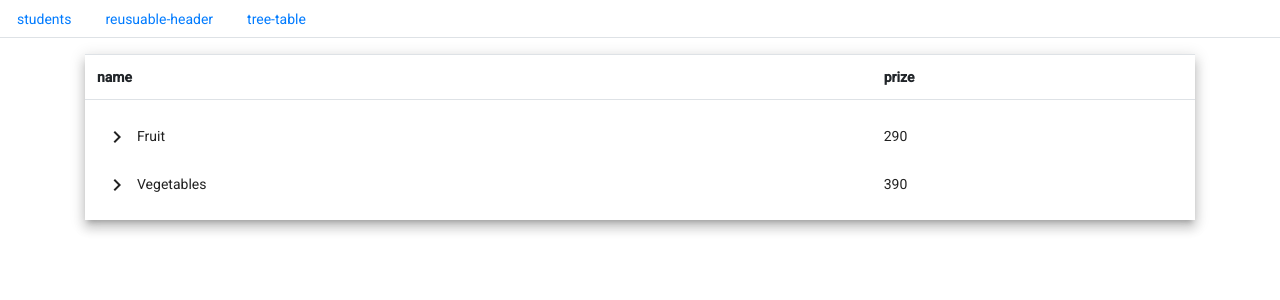
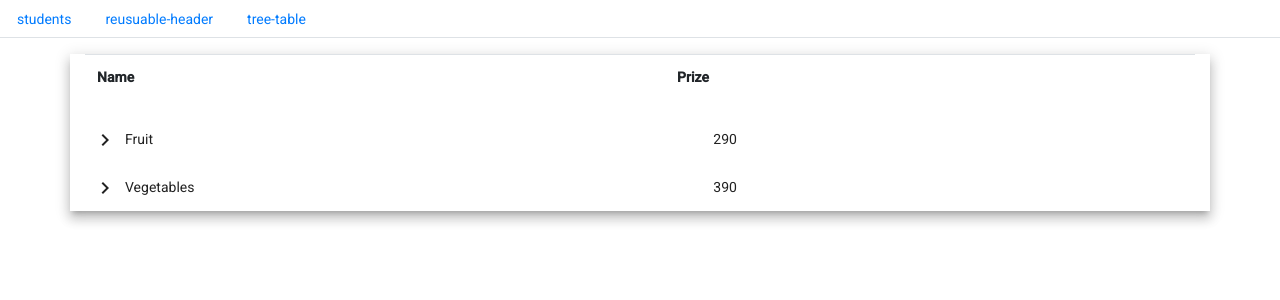
Before and after one commit to prajaktaAngre/studentForm, an Angular app: page /tree in a window 1280 px wide. Shown: the top 300 px of the page. Built offline with nearby package versions, Linux system fonts and the light colour scheme.

Commit message:
tree-tble

```diff
--- a/package.json
+++ b/package.json
@@ -11,11 +11,11 @@
   "private": true,
   "dependencies": {
     "@angular/animations": "^12.2.5",
-    "@angular/cdk": "^12.2.5",
+    "@angular/cdk": "^12.2.6",
     "@angular/common": "^12.2.5",
     "@angular/compiler": "^12.2.5",
     "@angular/core": "^12.2.5",
-    "@angular/flex-layout": "^12.0.0-beta.34",
+    "@angular/flex-layout": "^12.0.0-beta.35",
     "@angular/forms": "~12.2.0",
     "@angular/material": "^12.2.3",
     "@angular/platform-browser": "~12.2.0",
--- a/src/app/tree-data/tree-data.component.ts
+++ b/src/app/tree-data/tree-data.component.ts
@@ -7,12 +7,12 @@ import { Component, OnInit } from '@angular/core';
 })
 export class TreeDataComponent implements OnInit {
   tableHeaders=[{
-    headerNames :'Fruits names',
-    headerKey:'name'
+    headerNames :' Fruit names',
+    headerKey:' Name'
   },{
 
-    headerPrize:'Fruits prize',
-    headerKey:'prize'
+    headerPrize:'Fruit prize',
+    headerKey:' Prize'
   }]
 
   tableData=[
--- a/src/app/tree-table/tree-table.component.html
+++ b/src/app/tree-table/tree-table.component.html
@@ -1,122 +1,22 @@
-<div class="container mt-3">
+<div class="container mt-3 structure-table">
   <table class="table">
-    <tr>
-      <th>{{treeHeaders[0].headerKey}}</th>
-      <th>{{treeHeaders[1].headerKey}}</th>
+   <tr>
+      <th *ngFor="let i of treeHeaders">{{i.headerKey}}</th>
     </tr>
-    <tr>
-      <td>
-        <mat-tree [dataSource]="dataSource" [treeControl]="treeControl">
-          <mat-tree-node *matTreeNodeDef="let node" matTreeNodePadding>
-            {{node.name}}
-          </mat-tree-node>
-          <mat-tree-node *matTreeNodeDef="let node;when: hasChild" matTreeNodePadding>
-            <button mat-icon-button matTreeNodeToggle [attr.aria-label]="'Toggle ' + node.name ">
-              <mat-icon class="mat-icon-rtl-mirror">
-                {{treeControl.isExpanded(node) ? 'expand_more' : 'chevron_right'}}
-              </mat-icon>
-            </button>
-            {{node.name}}
-          </mat-tree-node>
-        </mat-tree>
-      </td>
-      <td>
-        <mat-tree [dataSource]="dataSource" [treeControl]="treeControl">
-          <mat-tree-node *matTreeNodeDef="let node" matTreeNodePadding>
-          <tr>
-            <td>{{node.prize}}</td>
-          </tr>
-          </mat-tree-node>
-        <mat-tree-node *matTreeNodeDef="let node;when: hasChild" matTreeNodePadding>
-          {{node.prize}}
-        </mat-tree-node>
-      </mat-tree>
-    </td>
-    </tr>
-    <!-- <tr mat-header-row *matHeaderRowDef="displayedColumns"></tr>
-    <tr mat-row *matRowDef="let row; columns: displayedColumns;"></tr> -->
   </table>
-</div>
-<!-- ANOTHERCODE -->
-<!-- <table class="table">
-    <thead>
-      <tr>
-        <th>Fruit  Names </th>
-
-
-      </tr>
-
-    </thead>
-
   <mat-tree [dataSource]="dataSource" [treeControl]="treeControl">
-
-
-
     <mat-tree-node *matTreeNodeDef="let node" matTreeNodePadding>
-
-        <tbody>
-
-          <tr>
-          <td>
-            <button mat-icon-button disabled></button>
-            {{node.name}}
-          </td>
-          <td>{{node.prize}}</td>
-        </tr>
-      </tbody>
-
+      <div fxLayout="row" fxLayoutAlign="space-between" class="flex">{{node.name}}</div>
+      <div fxLayout="row" fxLayoutAlign="space-between">{{node.prize}}</div>
     </mat-tree-node>
-
     <mat-tree-node *matTreeNodeDef="let node;when: hasChild" matTreeNodePadding>
-      <button mat-icon-button matTreeNodeToggle [attr.aria-label]="'Toggle ' + node.name +node.prize">
+      <button mat-icon-button matTreeNodeToggle [attr.aria-label]="'Toggle ' + node.name ">
         <mat-icon class="mat-icon-rtl-mirror">
           {{treeControl.isExpanded(node) ? 'expand_more' : 'chevron_right'}}
         </mat-icon>
       </button>
-      {{node.name}}
+      <div fxLayout="row" fxLayoutAlign="space-between" class="flex">{{node.name}}</div>
+      <div fxLayout="row" fxLayoutAlign="space-between">{{node.prize}}</div>
     </mat-tree-node>
-
   </mat-tree>
-</table> -->
-
-<!-- <div class="container mt-3">
-  <table mat-table [dataSource]="dataSource" class="mat-elevation-z8">
-    <ng-container matColumnDef="name">
-      <th mat-header-cell *matHeaderCellDef> {{treeHeaders[0].headerKey}} </th>
-      <td mat-cell *matCellDef="let element">
-        <mat-tree [dataSource]="dataSource" [treeControl]="treeControl">
-          <mat-tree-node *matTreeNodeDef="let node" matTreeNodePadding>
-            {{node.name}}
-          </mat-tree-node>
-          <mat-tree-node *matTreeNodeDef="let node;when: hasChild" matTreeNodePadding>
-            <button mat-icon-button matTreeNodeToggle [attr.aria-label]="'Toggle ' + node.name ">
-              <mat-icon class="mat-icon-rtl-mirror">
-                {{treeControl.isExpanded(node) ? 'expand_more' : 'chevron_right'}}
-              </mat-icon>
-            </button>
-            {{node.name}}
-          </mat-tree-node>
-        </mat-tree>
-      </td>
-    </ng-container>
-    <ng-container matColumnDef="prize">
-      <th mat-header-cell *matHeaderCellDef> {{treeHeaders[1].headerKey}} </th>
-      <td mat-cell *matCellDef="let element">
-        <mat-tree [dataSource]="dataSource" [treeControl]="treeControl">
-          <mat-tree-node *matTreeNodeDef="let node" matTreeNodePadding>
-            <tr>
-              <td>{{node.prize}}</td>
-            </tr>
-          </mat-tree-node>
-          <mat-tree-node *matTreeNodeDef="let node;when: hasChild" matTreeNodePadding>
-            {{node.prize}}
-          </mat-tree-node>
-        </mat-tree>
-      </td>
-
-    </ng-container>
-
-    <tr mat-header-row *matHeaderRowDef="displayedColumns"></tr>
-    <tr mat-row *matRowDef="let row; columns: displayedColumns;"></tr>
-  </table>
-</div> -->
+</div>
--- a/src/app/tree-table/tree-table.component.scss
+++ b/src/app/tree-table/tree-table.component.scss
@@ -1,9 +1,13 @@
 table {
   width: 100%;
-  box-shadow: 0px 5px 5px -3px rgb(0 0 0 / 20%), 0px 8px 10px 1px rgb(0 0 0 / 14%), 0px 3px 14px 2px rgb(0 0 0 / 12%);
-
 }
 .table th, .table td {
       vertical-align: unset;
       border-top: 1px solid #dee2e6;
 }
+.structure-table{
+  box-shadow: 0px 5px 5px -3px rgb(0 0 0 / 20%), 0px 8px 10px 1px rgb(0 0 0 / 14%), 0px 3px 14px 2px rgb(0 0 0 / 12%);
+}
+.flex{
+  width: 53%;
+}
--- a/src/app/tree-table/tree-table.component.ts
+++ b/src/app/tree-table/tree-table.component.ts
@@ -52,8 +52,11 @@ interface ExampleFlatNode {
 })
 export class TreeTableComponent implements OnInit {
   displayedColumns=[] = ['name','prize', ]
+  index=[0,1]
+
   @Input () treeData:any=[]
   @Input ()  treeHeaders:any;
+
   private _transformer = (node: FoodNode, level: number) => {
     return {
       expandable: !!node.children && node.children.length > 0,
@@ -85,8 +88,11 @@ ngOnInit() {
   console.log(this.treeControl)
   console.log(this.treeHeaders);
   this.dataSource.data = this.treeData;
-  // this.displayedColumns=Object.keys(this.display)
-  // this.displayedColumns=this.display;
+  console.log(this.treeHeaders);
+
+
+
+
 
 }
 
```
Also changed, not shown: 1 other file (tests, documents, lock files or other folders).
